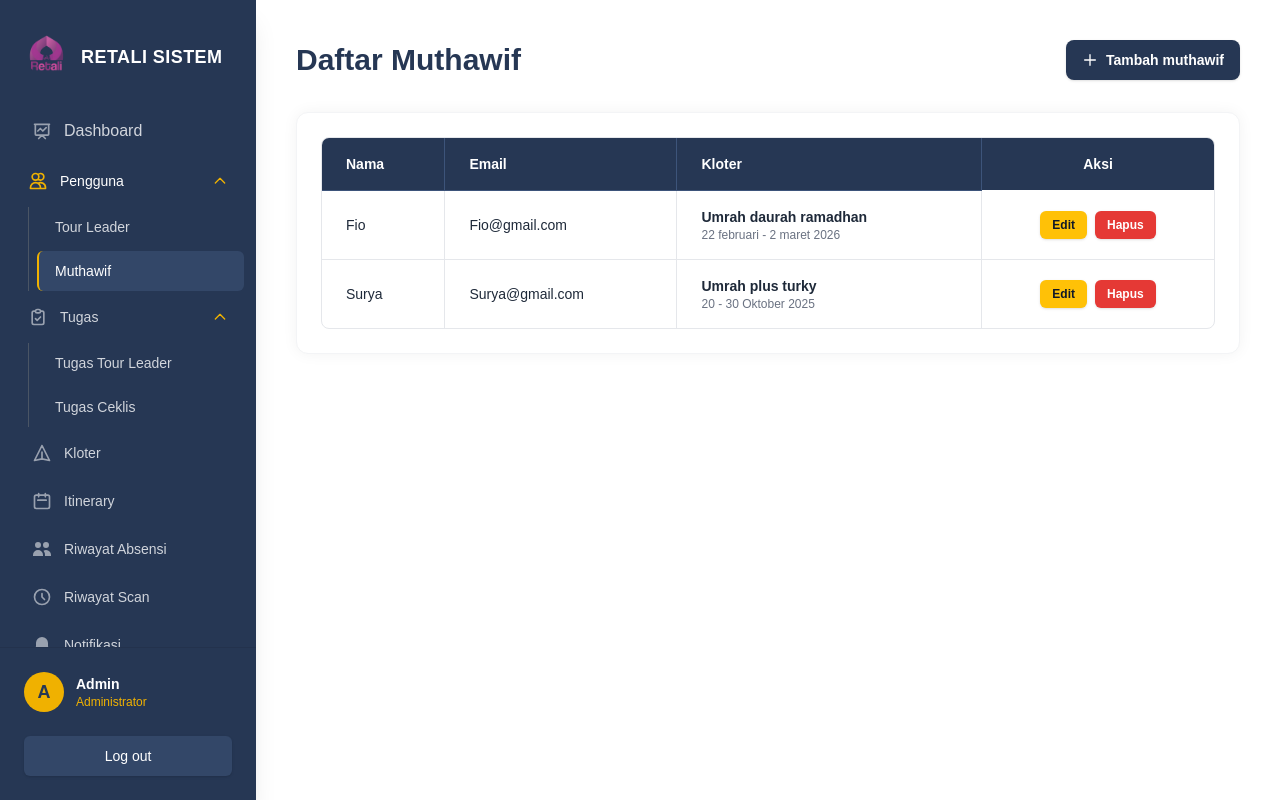
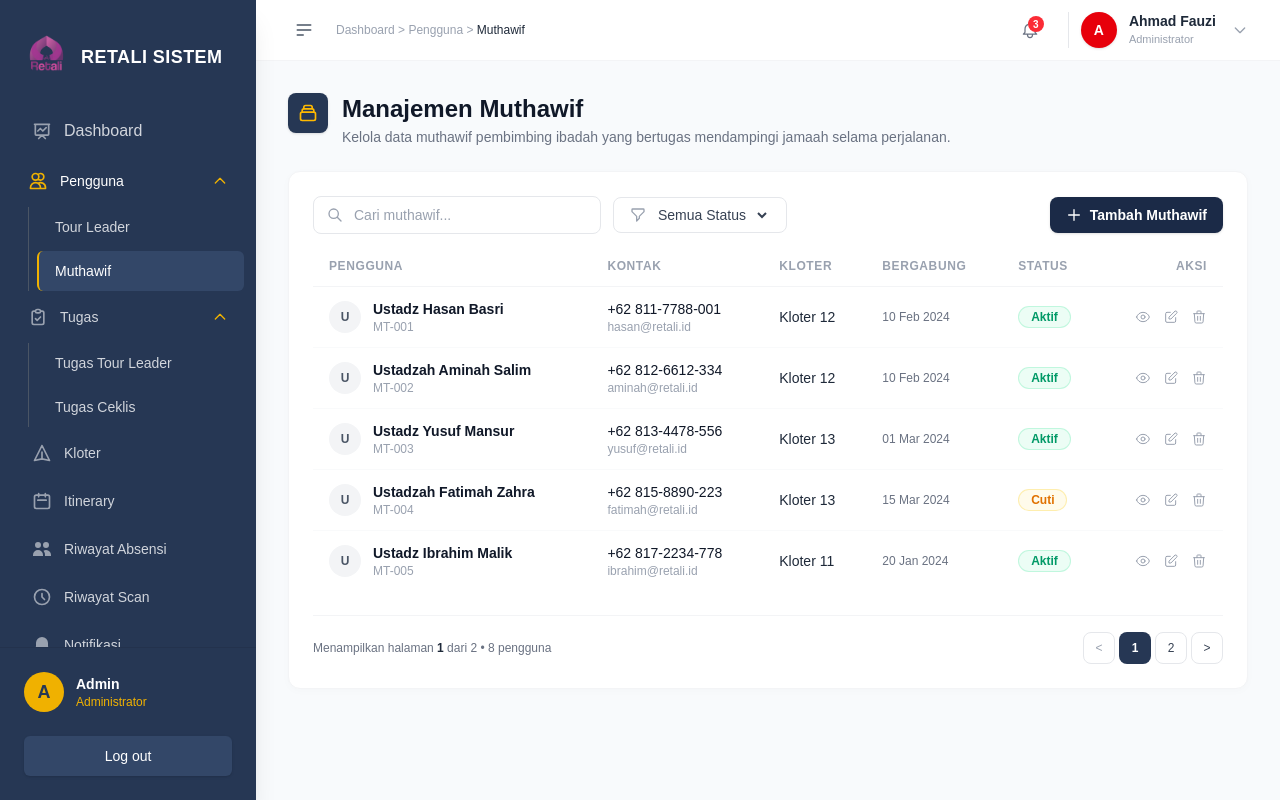
Before and after one commit to ssaskyyaa9/Retali-sistem, a Next.js app: page /muthawif in a window 1280 px wide. Built offline with nearby package versions, Linux system fonts and the light colour scheme.

Commit message:
change design muthawif page

```diff
--- a/app/muthawif/page.jsx
+++ b/app/muthawif/page.jsx
@@ -2,215 +2,342 @@
 import React, { useState } from "react";
 
 export default function MuthawifPage() {
-  // 0 = List View, 1 = Form View (Tambah/Edit)
   const [view, setView] = useState(0);
 
+  const [muthawifList] = useState([
+    {
+      id: "MT-001",
+      name: "Ustadz Hasan Basri",
+      email: "hasan@retali.id",
+      phone: "+62 811-7788-001",
+      kloter: "Kloter 12",
+      joinDate: "10 Feb 2024",
+      status: "Aktif",
+    },
+    {
+      id: "MT-002",
+      name: "Ustadzah Aminah Salim",
+      email: "aminah@retali.id",
+      phone: "+62 812-6612-334",
+      kloter: "Kloter 12",
+      joinDate: "10 Feb 2024",
+      status: "Aktif",
+    },
+    {
+      id: "MT-003",
+      name: "Ustadz Yusuf Mansur",
+      email: "yusuf@retali.id",
+      phone: "+62 813-4478-556",
+      kloter: "Kloter 13",
+      joinDate: "01 Mar 2024",
+      status: "Aktif",
+    },
+    {
+      id: "MT-004",
+      name: "Ustadzah Fatimah Zahra",
+      email: "fatimah@retali.id",
+      phone: "+62 815-8890-223",
+      kloter: "Kloter 13",
+      joinDate: "15 Mar 2024",
+      status: "Cuti",
+    },
+    {
+      id: "MT-005",
+      name: "Ustadz Ibrahim Malik",
+      email: "ibrahim@retali.id",
+      phone: "+62 817-2234-778",
+      kloter: "Kloter 11",
+      joinDate: "20 Jan 2024",
+      status: "Aktif",
+    },
+  ]);
+
   return (
-    <div className="p-10 w-full max-w-6xl">
-      {/* LIST VIEW */}
-      {view === 0 && (
-        <div>
-          <div className="flex justify-between items-center mb-8">
-            <h1 className="text-3xl font-bold text-[#263754]">
-              Daftar Muthawif
-            </h1>
-            <button
-              onClick={() => setView(1)}
-              className="bg-[#263754] hover:bg-[#3d547a] text-white px-4 py-2.5 rounded-lg text-sm font-bold flex items-center gap-2 shadow-sm transition-colors"
-            >
-              <svg
-                className="w-4 h-4"
-                fill="none"
-                stroke="currentColor"
-                viewBox="0 0 24 24"
-              >
-                <path
-                  strokeLinecap="round"
-                  strokeLinejoin="round"
-                  strokeWidth="2"
-                  d="M12 4v16m8-8H4"
-                />
+    <div className="w-full bg-[#f8fafc] min-h-screen flex flex-col">
+      {/* TOP NAVBAR / HEADER ATAS (NOTIFIKASI & PROFIL) */}
+      <header className="bg-white border-b border-gray-100 px-8 py-3 flex justify-between items-center w-full">
+        {/* Toggle Sidebar Icon / Breadcrumb Left */}
+        <div className="flex items-center gap-4 text-gray-500">
+          <button className="p-1.5 hover:bg-gray-100 rounded-lg text-gray-600 transition-colors">
+            <svg className="w-5 h-5" fill="none" stroke="currentColor" viewBox="0 0 24 24">
+              <path strokeLinecap="round" strokeLinejoin="round" strokeWidth="2" d="M4 6h16M4 12h16M4 18h7" />
             </svg>
-              Tambah muthawif
+          </button>
+          <div className="text-xs text-gray-400 hidden sm:block">
+            Dashboard &gt; Pengguna &gt; <span className="text-gray-800 font-medium">Muthawif</span>
+          </div>
+        </div>
+
+        {/* Right Notifikasi & Profil */}
+        <div className="flex items-center gap-5">
+          {/* Notifikasi */}
+          <div className="relative">
+            <button className="relative p-2 text-gray-500 hover:text-gray-700 transition-colors">
+              <svg className="w-5 h-5" fill="none" stroke="currentColor" viewBox="0 0 24 24">
+                <path strokeLinecap="round" strokeLinejoin="round" strokeWidth="1.5" d="M15 17h5l-1.405-1.405A2.032 2.032 0 0118 14.158V11a6.002 6.002 0 00-4-5.659V5a2 2 0 10-4 0v.341C7.67 6.165 6 8.388 6 11v3.159c0 .538-.214 1.055-.595 1.436L4 17h5m6 0v1a3 3 0 11-6 0v-1m6 0H9" />
+              </svg>
+              {/* Badge Angka Notifikasi */}
+              <span className="absolute top-1 right-1 bg-red-500 text-white text-[10px] font-bold w-4 h-4 rounded-full flex items-center justify-center">
+                3
+              </span>
             </button>
           </div>
 
-          <div className="bg-white rounded-xl shadow-[0_0_15px_rgba(0,0,0,0.05)] border border-gray-100 p-6">
-            <div className="border border-gray-200 rounded-lg overflow-hidden">
+          {/* Profil Pengguna */}
+          <div className="flex items-center gap-3 pl-3 border-l border-gray-200">
+            <div className="w-9 h-9 rounded-full bg-red-600 text-white flex items-center justify-center font-bold text-sm shadow-sm">
+              A
+            </div>
+            <div className="hidden md:block text-left">
+              <div className="text-sm font-bold text-gray-800 leading-tight">Ahmad Fauzi</div>
+              <div className="text-[11px] text-gray-400">Administrator</div>
+            </div>
+            <svg className="w-4 h-4 text-gray-400 ml-1" fill="none" stroke="currentColor" viewBox="0 0 24 24">
+              <path strokeLinecap="round" strokeLinejoin="round" strokeWidth="2" d="M19 9l-7 7-7-7" />
+            </svg>
+          </div>
+        </div>
+      </header>
+
+      {/* MAIN CONTENT AREA */}
+      <main className="p-8 w-full max-w-7xl mx-auto flex-1">
+        {view === 0 && (
+          <div>
+            {/* Header Title */}
+            <div className="mb-6">
+              <div className="flex items-start gap-3.5">
+                <div className="bg-[#263754] p-2.5 rounded-lg text-white shadow-sm flex items-center justify-center">
+                  <svg className="w-5 h-5 text-amber-400" fill="none" stroke="currentColor" viewBox="0 0 24 24">
+                    <path strokeLinecap="round" strokeLinejoin="round" strokeWidth="2" d="M19 11H5m14 0a2 2 0 012 2v6a2 2 0 01-2 2H5a2 2 0 01-2-2v-6a2 2 0 012-2m14 0V9a2 2 0 00-2-2M5 11V9a2 2 0 012-2m0 0V5a2 2 0 012-2h6a2 2 0 012 2v2M7 7h10" />
+                  </svg>
+                </div>
+                <div>
+                  <h1 className="text-2xl font-bold text-gray-900">Manajemen Muthawif</h1>
+                  <p className="text-sm text-gray-500 mt-0.5">
+                    Kelola data muthawif pembimbing ibadah yang bertugas mendampingi jamaah selama perjalanan.
+                  </p>
+                </div>
+              </div>
+            </div>
+
+            {/* Main Card */}
+            <div className="bg-white rounded-xl shadow-[0_2px_10px_rgba(0,0,0,0.02)] border border-gray-100 p-6">
+              {/* Filter & Add Button Bar */}
+              <div className="flex flex-col sm:flex-row justify-between items-center gap-4 mb-6">
+                <div className="flex items-center gap-3 w-full sm:w-auto">
+                  {/* Search */}
+                  <div className="relative w-full sm:w-72">
+                    <span className="absolute inset-y-0 left-0 flex items-center pl-3.5 pointer-events-none text-gray-400">
+                      <svg className="w-4 h-4" fill="none" stroke="currentColor" viewBox="0 0 24 24">
+                        <path strokeLinecap="round" strokeLinejoin="round" strokeWidth="2" d="M21 21l-6-6m2-5a7 7 0 11-14 0 7 7 0 0114 0z" />
+                      </svg>
+                    </span>
+                    <input
+                      type="text"
+                      placeholder="Cari muthawif..."
+                      className="w-full pl-10 pr-4 py-2 bg-white border border-gray-200 rounded-lg text-sm text-gray-900 placeholder-gray-400 focus:outline-none focus:ring-1 focus:ring-[#263754]"
+                    />
+                  </div>
+
+                  {/* Status Dropdown Filter */}
+                  <div className="relative">
+                    <div className="flex items-center gap-2 px-4 py-2 bg-white border border-gray-200 rounded-lg text-sm text-gray-700 cursor-pointer">
+                      <svg className="w-4 h-4 text-gray-400" fill="none" stroke="currentColor" viewBox="0 0 24 24">
+                        <path strokeLinecap="round" strokeLinejoin="round" strokeWidth="2" d="M3 4a1 1 0 011-1h16a1 1 0 011 1v2.586a1 1 0 01-.293.707l-6.414 6.414a1 1 0 00-.293.707V17l-4 4v-6.586a1 1 0 00-.293-.707L3.293 7.293A1 1 0 013 6.586V4z" />
+                      </svg>
+                      <select className="bg-transparent border-none focus:outline-none text-gray-700 cursor-pointer pr-2">
+                        <option>Semua Status</option>
+                        <option>Aktif</option>
+                        <option>Cuti</option>
+                      </select>
+                    </div>
+                  </div>
+                </div>
+
+                {/* Tambah Muthawif Button */}
+                <button
+                  onClick={() => setView(1)}
+                  className="w-full sm:w-auto bg-[#1b2a47] hover:bg-[#263754] text-white px-4 py-2 rounded-lg text-sm font-semibold flex items-center justify-center gap-2 transition-colors shadow-sm"
+                >
+                  <svg className="w-4 h-4" fill="none" stroke="currentColor" viewBox="0 0 24 24">
+                    <path strokeLinecap="round" strokeLinejoin="round" strokeWidth="2" d="M12 4v16m8-8H4" />
+                  </svg>
+                  Tambah Muthawif
+                </button>
+              </div>
+
+              {/* Table */}
+              <div className="overflow-x-auto">
                 <table className="w-full text-left text-sm">
-                <thead className="bg-[#263754] text-white">
-                  <tr>
-                    <th className="px-6 py-4 font-bold border-b border-r border-[#3d547a]">
-                      Nama
-                    </th>
-                    <th className="px-6 py-4 font-bold border-b border-r border-[#3d547a]">
-                      Email
-                    </th>
-                    <th className="px-6 py-4 font-bold border-b border-r border-[#3d547a]">
-                      Kloter
-                    </th>
-                    <th className="px-6 py-4 font-bold border-b text-center">
-                      Aksi
-                    </th>
+                  <thead>
+                    <tr className="text-gray-400 font-semibold text-xs tracking-wider uppercase border-b border-gray-100">
+                      <th className="pb-3 px-4">Pengguna</th>
+                      <th className="pb-3 px-4">Kontak</th>
+                      <th className="pb-3 px-4">Kloter</th>
+                      <th className="pb-3 px-4">Bergabung</th>
+                      <th className="pb-3 px-4">Status</th>
+                      <th className="pb-3 px-4 text-right">Aksi</th>
                     </tr>
                   </thead>
-                <tbody className="divide-y divide-gray-200 text-gray-800 font-medium">
-                  <tr className="hover:bg-gray-50">
-                    <td className="px-6 py-4 border-r border-gray-200">Fio</td>
-                    <td className="px-6 py-4 border-r border-gray-200">
-                      Fio@gmail.com
-                    </td>
-                    <td className="px-6 py-4 border-r border-gray-200">
-                      <div className="font-bold">Umrah daurah ramadhan</div>
-                      <div className="text-xs text-gray-500">
-                        22 februari - 2 maret 2026
+                  <tbody className="divide-y divide-gray-50 text-gray-700">
+                    {muthawifList.map((item, index) => (
+                      <tr key={index} className="hover:bg-gray-50/50 transition-colors">
+                        {/* Pengguna */}
+                        <td className="py-3 px-4">
+                          <div className="flex items-center gap-3">
+                            <div className="w-8 h-8 rounded-full bg-gray-100 text-gray-600 flex items-center justify-center font-bold text-xs">
+                              U
+                            </div>
+                            <div>
+                              <div className="font-bold text-gray-900">{item.name}</div>
+                              <div className="text-xs text-gray-400 font-normal">{item.id}</div>
+                            </div>
                           </div>
                         </td>
-                    <td className="px-6 py-4 text-center">
-                      <div className="flex justify-center gap-2">
-                        <button className="bg-[#ffc107] hover:bg-amber-500 text-gray-900 px-3 py-1.5 rounded-md text-xs font-bold transition-colors shadow-sm">
-                          Edit
+
+                        {/* Kontak */}
+                        <td className="py-3 px-4">
+                          <div className="text-gray-900 font-medium">{item.phone}</div>
+                          <div className="text-xs text-gray-400">{item.email}</div>
+                        </td>
+
+                        {/* Kloter */}
+                        <td className="py-3 px-4 text-gray-800 font-medium">{item.kloter}</td>
+
+                        {/* Bergabung */}
+                        <td className="py-3 px-4 text-gray-500 text-xs">{item.joinDate}</td>
+
+                        {/* Status */}
+                        <td className="py-3 px-4">
+                          <span
+                            className={`inline-flex items-center px-3 py-0.5 rounded-full text-xs font-semibold ${
+                              item.status === "Aktif"
+                                ? "bg-emerald-50 text-emerald-600 border border-emerald-200/60"
+                                : "bg-amber-50 text-amber-600 border border-amber-200/60"
+                            }`}
+                          >
+                            {item.status}
+                          </span>
+                        </td>
+
+                        {/* Aksi */}
+                        <td className="py-3 px-4 text-right">
+                          <div className="flex items-center justify-end gap-3 text-gray-400">
+                            <button className="hover:text-gray-600 transition-colors" title="Lihat">
+                              <svg className="w-4 h-4" fill="none" stroke="currentColor" viewBox="0 0 24 24">
+                                <path strokeLinecap="round" strokeLinejoin="round" strokeWidth="1.5" d="M15 12a3 3 0 11-6 0 3 3 0 016 0z" />
+                                <path strokeLinecap="round" strokeLinejoin="round" strokeWidth="1.5" d="M2.458 12C3.732 7.943 7.523 5 12 5c4.478 0 8.268 2.943 9.542 7-1.274 4.057-5.064 7-9.542 7-4.477 0-8.268-2.943-9.542-7z" />
+                              </svg>
                             </button>
-                        <button className="bg-[#e53935] hover:bg-red-700 text-white px-3 py-1.5 rounded-md text-xs font-bold transition-colors shadow-sm">
-                          Hapus
+                            <button className="hover:text-amber-500 transition-colors" title="Edit">
+                              <svg className="w-4 h-4" fill="none" stroke="currentColor" viewBox="0 0 24 24">
+                                <path strokeLinecap="round" strokeLinejoin="round" strokeWidth="1.5" d="M11 5H6a2 2 0 00-2 2v11a2 2 0 002 2h11a2 2 0 002-2v-5m-1.414-9.414a2 2 0 112.828 2.828L11.828 15H9v-2.828l8.586-8.586z" />
+                              </svg>
+                            </button>
+                            <button className="hover:text-red-500 transition-colors" title="Hapus">
+                              <svg className="w-4 h-4" fill="none" stroke="currentColor" viewBox="0 0 24 24">
+                                <path strokeLinecap="round" strokeLinejoin="round" strokeWidth="1.5" d="M19 7l-.867 12.142A2 2 0 0116.138 21H7.862a2 2 0 01-1.995-1.858L5 7m5 4v6m4-6v6m1-10V4a1 1 0 00-1-1h-4a1 1 0 00-1 1v3M4 7h16" />
+                              </svg>
                             </button>
                           </div>
                         </td>
                       </tr>
-                  <tr className="hover:bg-gray-50">
-                    <td className="px-6 py-4 border-r border-gray-200">
-                      Surya
-                    </td>
-                    <td className="px-6 py-4 border-r border-gray-200">
-                      Surya@gmail.com
-                    </td>
-                    <td className="px-6 py-4 border-r border-gray-200">
-                      <div className="font-bold">Umrah plus turky</div>
-                      <div className="text-xs text-gray-500">
-                        20 - 30 Oktober 2025
+                    ))}
+                  </tbody>
+                </table>
               </div>
-                    </td>
-                    <td className="px-6 py-4 text-center">
-                      <div className="flex justify-center gap-2">
-                        <button className="bg-[#ffc107] hover:bg-amber-500 text-gray-900 px-3 py-1.5 rounded-md text-xs font-bold transition-colors shadow-sm">
-                          Edit
+
+              {/* Pagination Footer */}
+              <div className="flex flex-col sm:flex-row justify-between items-center mt-6 pt-4 border-t border-gray-100 text-xs text-gray-500 gap-4">
+                <div>
+                  Menampilkan halaman <span className="font-semibold text-gray-800">1</span> dari 2 • 8 pengguna
+                </div>
+                <div className="flex items-center gap-1">
+                  <button className="w-8 h-8 border border-gray-200 rounded-lg flex items-center justify-center hover:bg-gray-50 text-gray-400">
+                    &lt;
                   </button>
-                        <button className="bg-[#e53935] hover:bg-red-700 text-white px-3 py-1.5 rounded-md text-xs font-bold transition-colors shadow-sm">
-                          Hapus
+                  <button className="w-8 h-8 bg-[#263754] text-white rounded-lg font-semibold flex items-center justify-center">
+                    1
+                  </button>
+                  <button className="w-8 h-8 border border-gray-200 rounded-lg flex items-center justify-center hover:bg-gray-50 text-gray-700">
+                    2
+                  </button>
+                  <button className="w-8 h-8 border border-gray-200 rounded-lg flex items-center justify-center hover:bg-gray-50 text-gray-700">
+                    &gt;
                   </button>
                 </div>
-                    </td>
-                  </tr>
-                </tbody>
-              </table>
               </div>
             </div>
           </div>
         )}
 
-      {/* FORM VIEW: Tambah Muthawif */}
+        {/* FORM VIEW (Tambah Muthawif) */}
         {view === 1 && (
-        <div className="bg-white rounded-xl shadow-[0_0_15px_rgba(0,0,0,0.05)] border border-gray-100 overflow-hidden">
-          <div className="bg-[#263754] px-8 py-5 text-white">
-            <h2 className="text-xl font-bold flex items-center gap-2">
-              <svg
-                className="w-5 h-5 text-yellow-500"
-                fill="none"
-                stroke="currentColor"
-                viewBox="0 0 24 24"
-              >
-                <path
-                  strokeLinecap="round"
-                  strokeLinejoin="round"
-                  strokeWidth="2"
-                  d="M12 4v16m8-8H4"
-                />
+          <div className="bg-white rounded-xl shadow-sm border border-gray-100 overflow-hidden max-w-3xl mx-auto">
+            <div className="bg-[#263754] px-6 py-4 text-white flex items-center justify-between">
+              <h2 className="text-base font-bold flex items-center gap-2">
+                <svg className="w-5 h-5 text-amber-400" fill="none" stroke="currentColor" viewBox="0 0 24 24">
+                  <path strokeLinecap="round" strokeLinejoin="round" strokeWidth="2" d="M12 4v16m8-8H4" />
                 </svg>
                 Tambah Muthawif
               </h2>
             </div>
 
-          <div className="p-8">
-            <div className="space-y-6 mb-10">
+            <div className="p-6">
+              <div className="space-y-4 mb-6">
                 <div>
-                <label className="block text-sm font-bold text-gray-900 mb-2">
+                  <label className="block text-xs font-bold text-gray-700 uppercase mb-1.5">
                     Nama Muthawif
                   </label>
                   <input
                     type="text"
                     placeholder="Masukkan nama muthawif..."
-                  className="w-full border placeholder:text-gray-500 text-gray-900 border-gray-300 rounded-lg px-4 py-3 text-sm focus:outline-none focus:ring-1 focus:ring-[#263754] focus:border-[#263754]"
+                    className="w-full border placeholder:text-gray-400 text-gray-900 border-gray-200 rounded-lg px-3.5 py-2.5 text-sm focus:outline-none focus:ring-1 focus:ring-[#263754]"
                   />
                 </div>
 
                 <div>
-                <label className="block text-sm font-bold text-gray-900 mb-2">
+                  <label className="block text-xs font-bold text-gray-700 uppercase mb-1.5">
                     Email
                   </label>
                   <input
                     type="email"
                     placeholder="Masukkan email muthawif..."
-                  className="w-full border placeholder:text-gray-500 text-gray-900 border-gray-300 rounded-lg px-4 py-3 text-sm focus:outline-none focus:ring-1 focus:ring-[#263754] focus:border-[#263754]"
+                    className="w-full border placeholder:text-gray-400 text-gray-900 border-gray-200 rounded-lg px-3.5 py-2.5 text-sm focus:outline-none focus:ring-1 focus:ring-[#263754]"
                   />
                 </div>
 
                 <div>
-                <label className="block text-sm font-bold text-gray-900 mb-2">
+                  <label className="block text-xs font-bold text-gray-700 uppercase mb-1.5">
                     Kloter
                   </label>
-                <select className="w-full border text-gray-500 border-gray-300 rounded-lg px-4 py-3 text-sm bg-white focus:outline-none focus:ring-1 focus:ring-[#263754]">
+                  <select className="w-full border text-gray-700 border-gray-200 rounded-lg px-3.5 py-2.5 text-sm bg-white focus:outline-none focus:ring-1 focus:ring-[#263754]">
                     <option>-- Pilih Kloter --</option>
-                  <option>Umrah plus turky (20 - 30 Oktober 2025)</option>
-                  <option>
-                    Umrah daurah ramadhan (22 februari - 2 maret 2026)
-                  </option>
+                    <option>Kloter 11</option>
+                    <option>Kloter 12</option>
+                    <option>Kloter 13</option>
                   </select>
                 </div>
               </div>
 
-            <div className="flex justify-between items-center border-t border-gray-100 pt-6">
+              <div className="flex justify-end gap-3 border-t border-gray-100 pt-4">
                 <button
                   onClick={() => setView(0)}
-                className="bg-gray-500 hover:bg-gray-400 text-white px-5 py-2.5 rounded-lg text-sm font-bold flex items-center gap-2 transition-colors shadow-sm"
+                  className="bg-gray-100 hover:bg-gray-200 text-gray-700 px-4 py-2 rounded-lg text-sm font-medium transition-colors"
                 >
-                <svg
-                  className="w-4 h-4"
-                  fill="none"
-                  stroke="currentColor"
-                  viewBox="0 0 24 24"
-                >
-                  <path
-                    strokeLinecap="round"
-                    strokeLinejoin="round"
-                    strokeWidth="2"
-                    d="M10 19l-7-7m0 0l7-7m-7 7h18"
-                  />
-                </svg>
                   Kembali
                 </button>
                 <button
                   onClick={() => setView(0)}
-                className="bg-[#2e7d32] hover:bg-green-600 text-white px-6 py-2.5 rounded-lg text-sm font-bold flex items-center gap-2 transition-colors shadow-sm"
+                  className="bg-[#263754] hover:bg-[#1e2c43] text-white px-5 py-2 rounded-lg text-sm font-medium transition-colors shadow-sm"
                 >
-                <svg
-                  className="w-4 h-4"
-                  fill="none"
-                  stroke="currentColor"
-                  viewBox="0 0 24 24"
-                >
-                  <path
-                    strokeLinecap="round"
-                    strokeLinejoin="round"
-                    strokeWidth="2"
-                    d="M5 13l4 4L19 7"
-                  />
-                </svg>
                   Simpan
                 </button>
               </div>
             </div>
           </div>
         )}
+      </main>
     </div>
   );
 }
```
Lines whose indentation alone changed are shown as unchanged.
